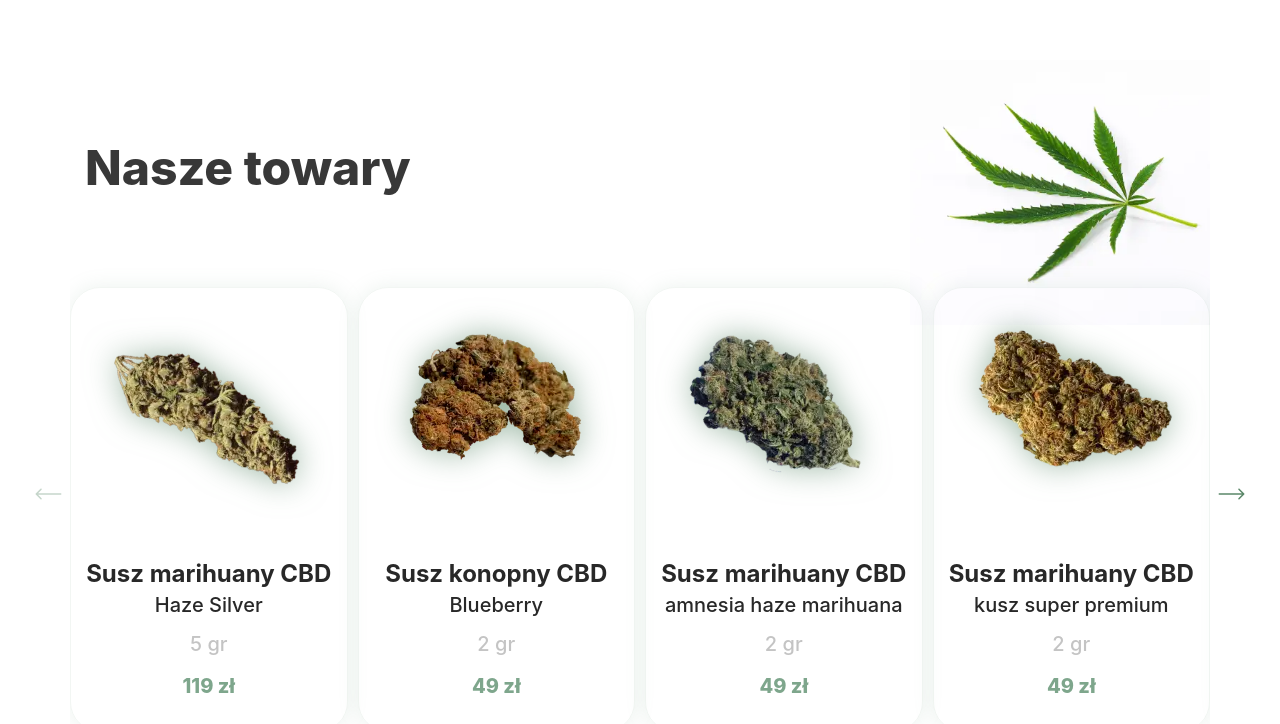
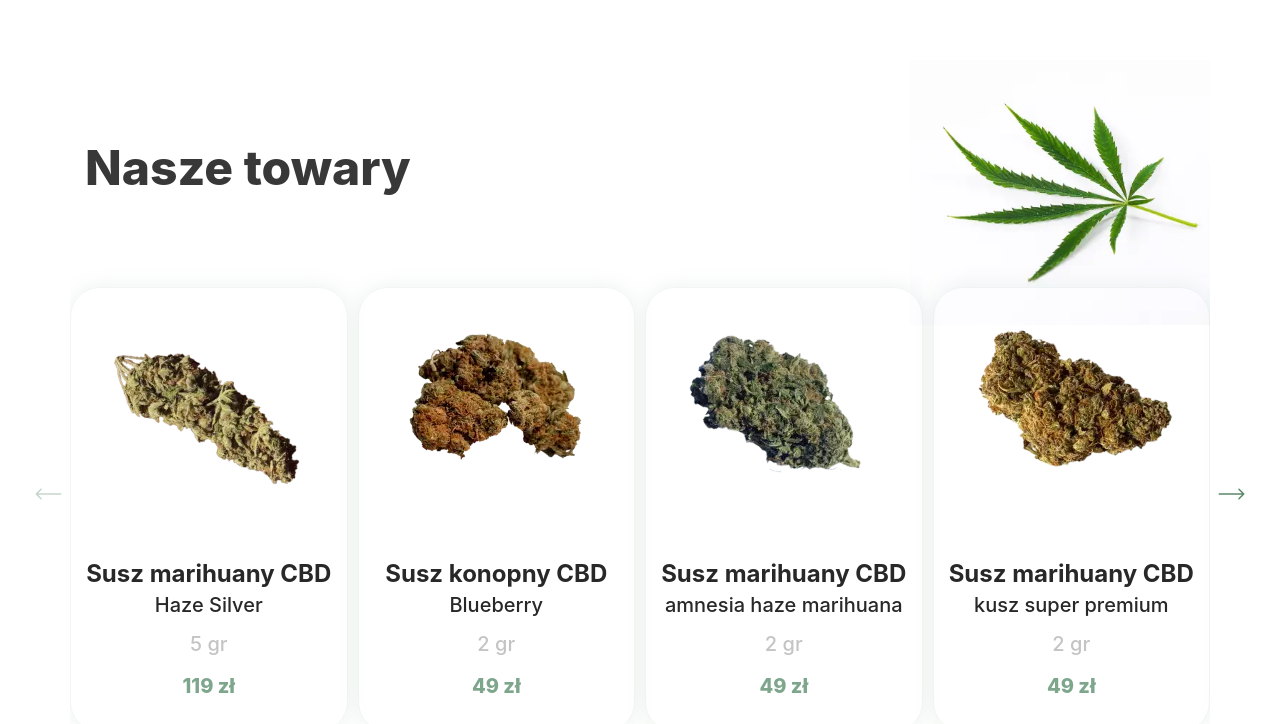
Before and after one commit to ilyawebdevelop/DaryaKhudziakova, a plain HTML site: page index.html in a window 1280 px wide. Shown: the part 1475-2199 px from the top of the page. Drawn offline with nearby package versions, Linux system fonts and the light colour scheme; files that its build step writes are made by us from their sources.

Commit message:
filter del

```diff
--- a/исходники/src/scss/components/products.scss
+++ b/исходники/src/scss/components/products.scss
@@ -39,9 +39,6 @@
     box-shadow: 0px 0px 20px rgb(126 166 140 / 15%);
     border-radius: 30px;
     padding: 0px 1px 30px;
-    &-img {
-      filter: drop-shadow(0px 0px 16px rgba(91, 136, 105, 0.6));
-    }
     &-wrapper {
       position: relative;
       display: flex;
```
